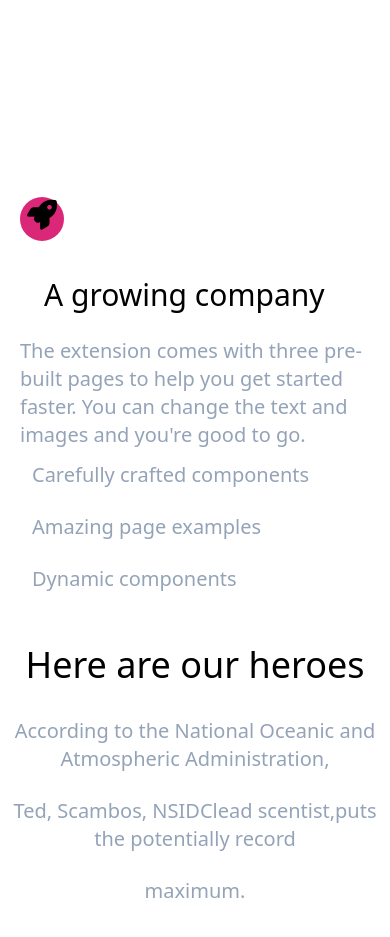
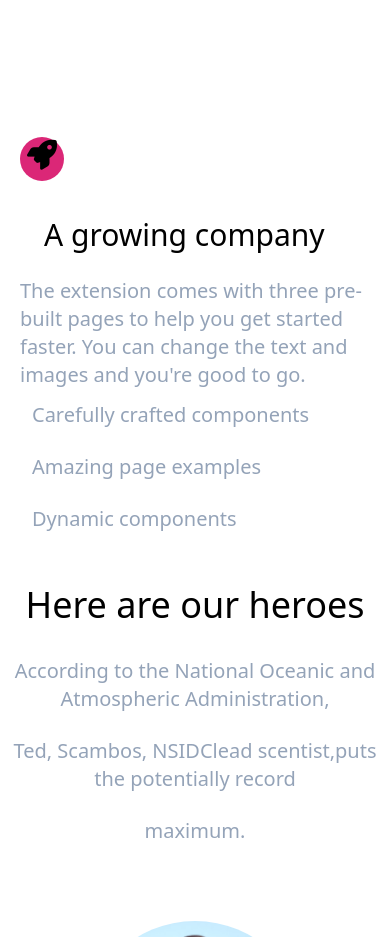
Before and after one commit to satyam141026cs/Firstprogram, a website built with Vite: page index.html in a window 390 px wide. Shown: the part 2220-3157 px from the top of the page. Built offline with nearby package versions, Linux system fonts and the light colour scheme; files whose address does not match are found by name.

Commit message:
changes in responsive related

```diff
--- a/index.html
+++ b/index.html
@@ -122,7 +122,7 @@
                                 <img class="h-2/3 ml-20 mt-10 rounded-2xl" src="./images/photo-1555212697-194d092e3b8f.avif"/>
                             </div>
 
-                            <div class="mt-20 text center m-5">
+                            <div class="mt-5 lg:mt-20 text center m-5">
                                     <i class="fa-solid fa-rocket text-3xl rounded-3xl h-11 w-11 text-center bg-pink-600"></i>
                                     <h1 class="text-3xl mt-3 p-6">A growing company</h1>
                                     <p class="text-slate-400 text-xl">The extension comes with three pre-built pages to help you get started faster. You can change the text and images and you're good to go.</p>
```
